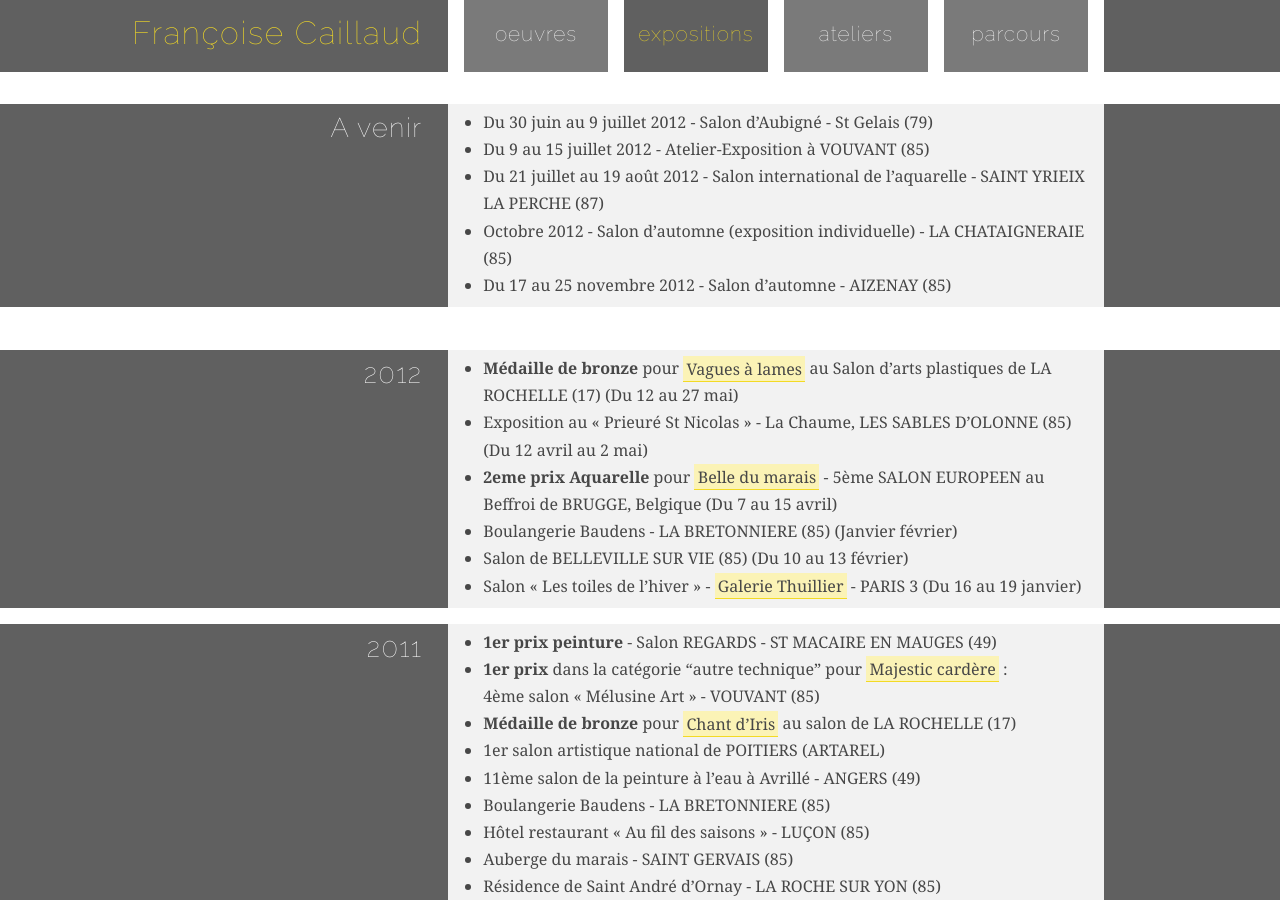
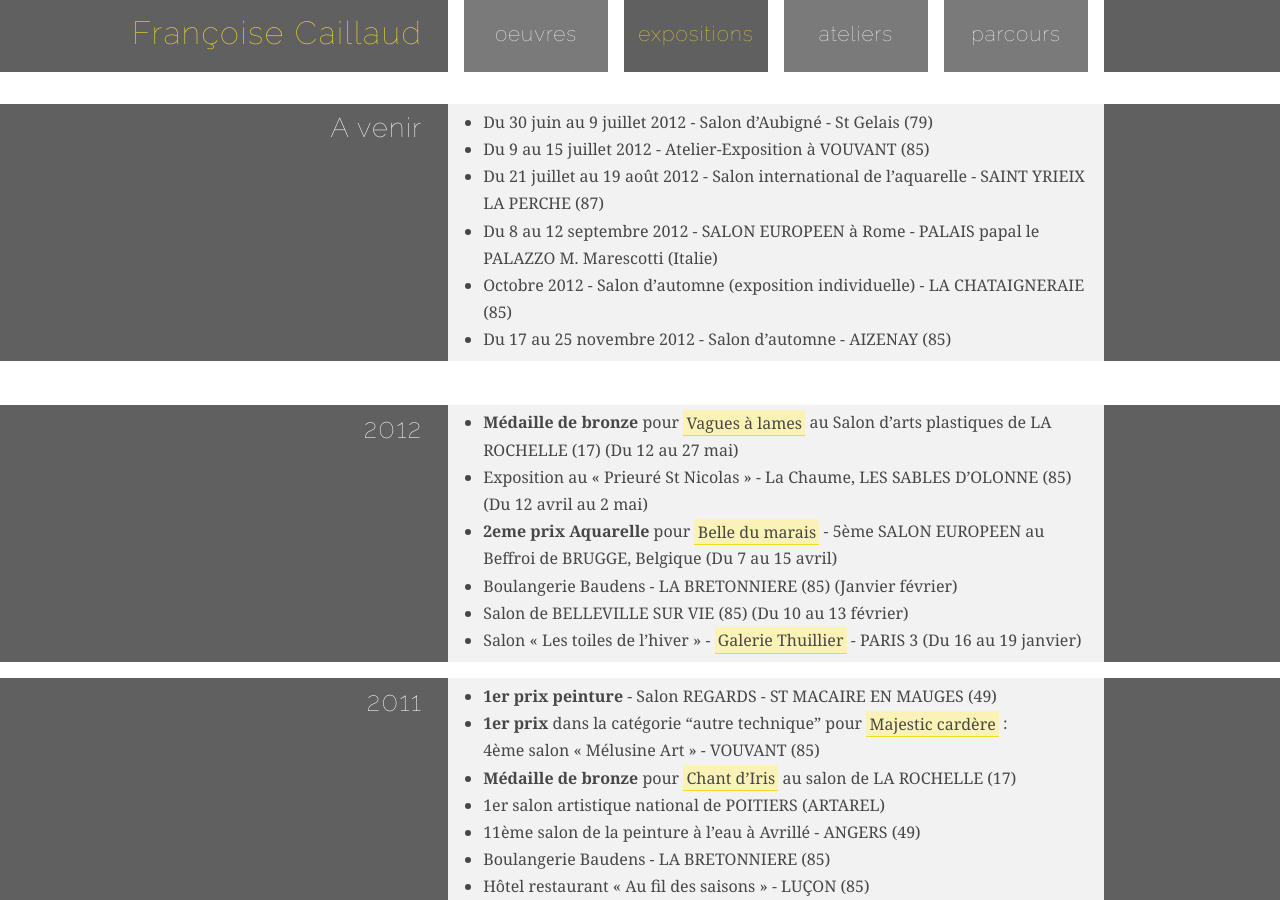
Before and after one commit to farnoux/fcaillaud.fr, a Jekyll site: the page built from expositions/index.html, in a window 1280 px wide and 900 px high. Built offline with Jekyll 4.4.1, drawn with Linux system fonts in a browser that asks for light colours.

Commit message:
Add exposition.

```diff
--- a/_includes/expositions/soon.md
+++ b/_includes/expositions/soon.md
@@ -2,5 +2,6 @@
 * Du 30 juin au 9 juillet 2012 - Salon d’Aubigné - St Gelais (79)
 * Du 9 au 15 juillet 2012 - Atelier-Exposition à VOUVANT (85)
 * Du 21 juillet au 19 août 2012 - Salon international de l'aquarelle - SAINT YRIEIX LA PERCHE (87)
+* Du 8 au 12 septembre 2012 - SALON EUROPEEN à Rome - PALAIS papal le PALAZZO M.&nbsp;Marescotti (Italie)
 * Octobre 2012 - Salon d’automne (exposition individuelle) - LA CHATAIGNERAIE (85)
 * Du 17 au 25 novembre 2012 - Salon d’automne - AIZENAY (85)
```
